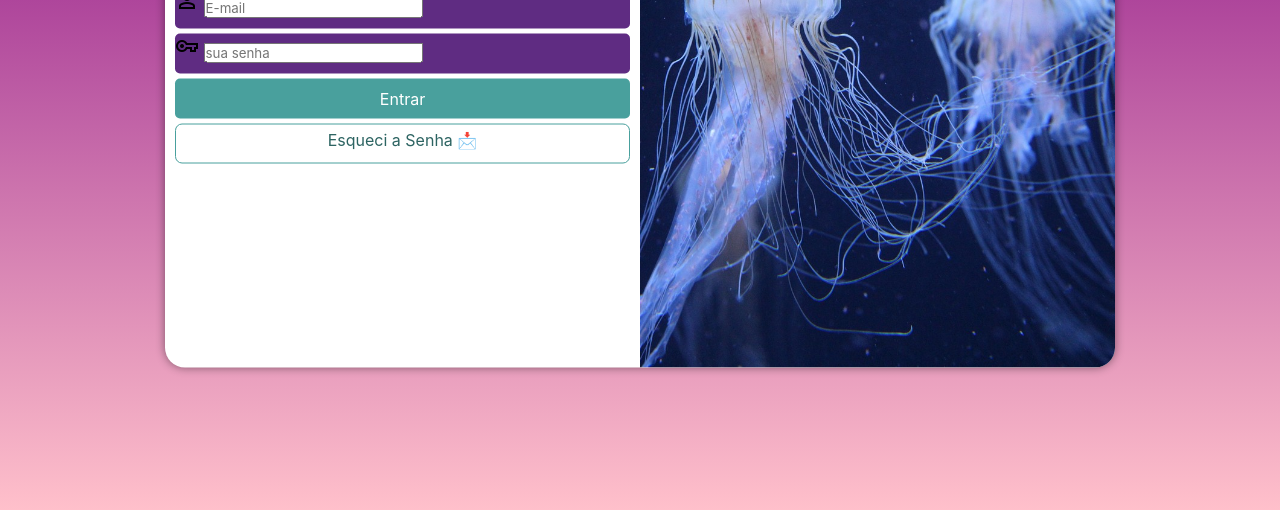
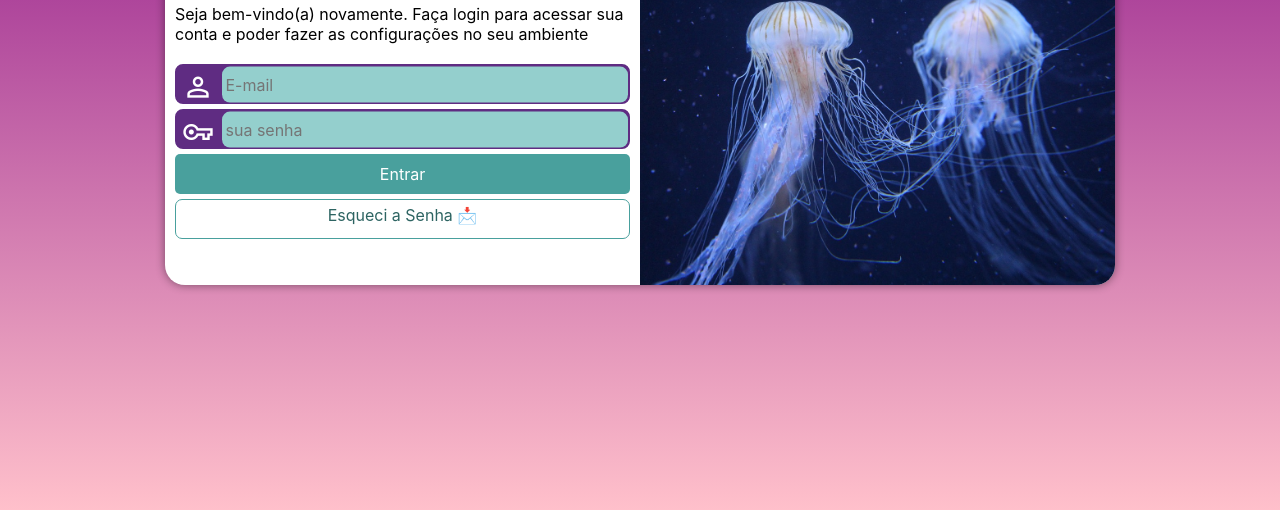
Before and after one commit to Edsonadrian/projeto-login, a plain HTML site: page index.html in a window 1280 px wide. Shown: the part 290-800 px from the top of the page. Drawn offline with nearby package versions, Linux system fonts and the light colour scheme.

Commit message:
finalizando o formulario

```diff
--- a/estilos/media-query.css
+++ b/estilos/media-query.css
@@ -15,6 +15,7 @@ Grandes telas: acima de 1200px
 
     #login{
         width: 80vw;
+        height: 280px;
     }
 
     #imagem{
@@ -36,6 +37,7 @@ Grandes telas: acima de 1200px
 
     #login{
         width:950px;
+        height: 350px;
     }
 
     #imagem{
@@ -54,7 +56,8 @@ Grandes telas: acima de 1200px
     }
 
     #Formulario > p {
-    font-size: 1.2em;
+    font-size: 1em;
+    margin: 20px 0px;
     }
 
 }
--- a/estilos/style.css
+++ b/estilos/style.css
@@ -21,7 +21,6 @@ main{
     position: absolute;
     top:50%;
     left:50%;
-    transform: translate(-50%, -50%);
     overflow: hidden; /* tudo que estiver fora da borda sera escondido */
     background-color: white;
     width: 250px;
@@ -30,7 +29,7 @@ main{
     box-shadow: 0px 0px 10px rgba(0, 0, 0, 0.45);
     transition: width 0.35s, height 0.35s;
     transition-timing-function: ease;
-
+    transform: translate(-50%, -50%);
 }
 
 
@@ -61,12 +60,35 @@ form > .campo{
     width: 100%;
     display: block;
     height: 40px;
-    border-radius: 5px;
+    border: 2px solid #5f2c82 ;
+    border-radius: 8px;
     margin: 5px 0px;
 }
 
 .campo > label{
  display: none;
+}
+
+.campo > i{
+    color: white ;
+    font-size: 2em;
+    width: 40px;
+    padding: 5px;
+}
+
+.campo > input{
+    background-color:#94cfcd ;
+    font-size: 1em;
+    width: calc(100% - 45px);
+    height: 100%;
+    border: 0px;
+    border-radius: 8px;
+    padding: 4px;
+    transform: translateY(-12.4px);
+}
+
+.campo > input:focus-within{
+    background-color: white;
 }
 
 form > input[type=submit] {
--- a/index.html
+++ b/index.html
@@ -23,16 +23,16 @@
           </p>
           <form action="login.php" method="post">
             <div class="campo">
-                <span class="material-symbols-outlined">
+                <i class="material-symbols-outlined">
                   person
-                  </span>
+                </i>
               <input type="email"id="iemail" name="email"placeholder="E-mail"required autocomplete="email">
               <label for="iemail">Email</label>
             </div>
             <div class="campo">
-              <span class="material-symbols-outlined">
+              <i class="material-symbols-outlined">
                 vpn_key
-                </span>
+              </i>
                 <input type="password" id="isenha" name="senha" placeholder="sua senha" required autocomplete="current-password">
                 <label for="isenha">senha</label>
             </div>
```
